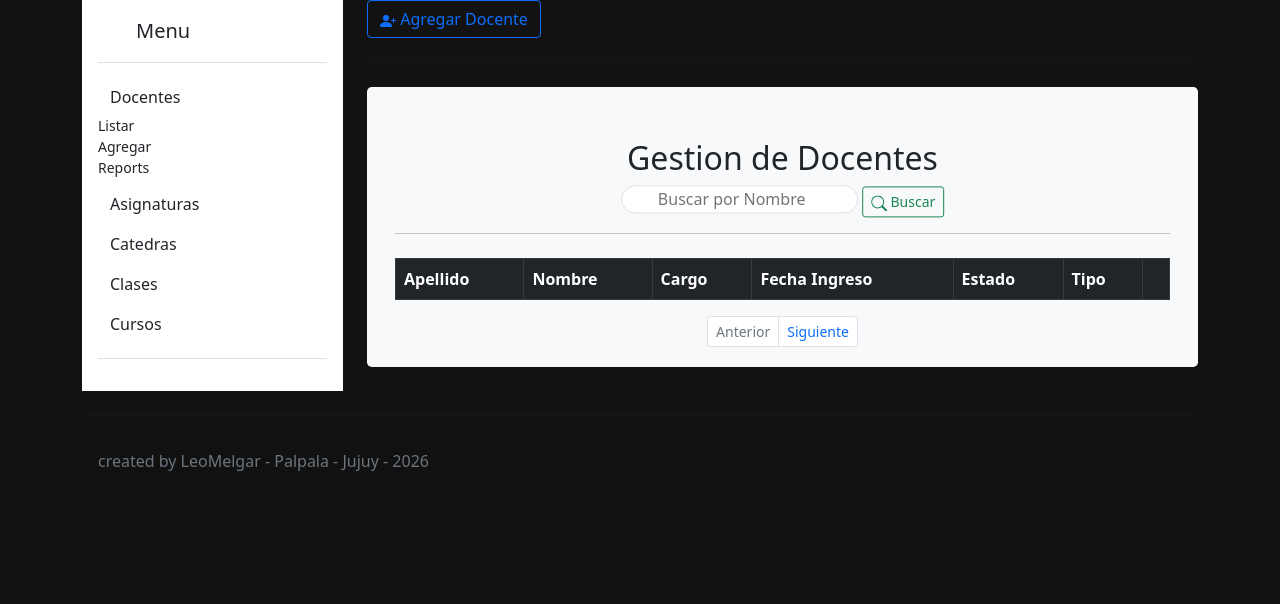
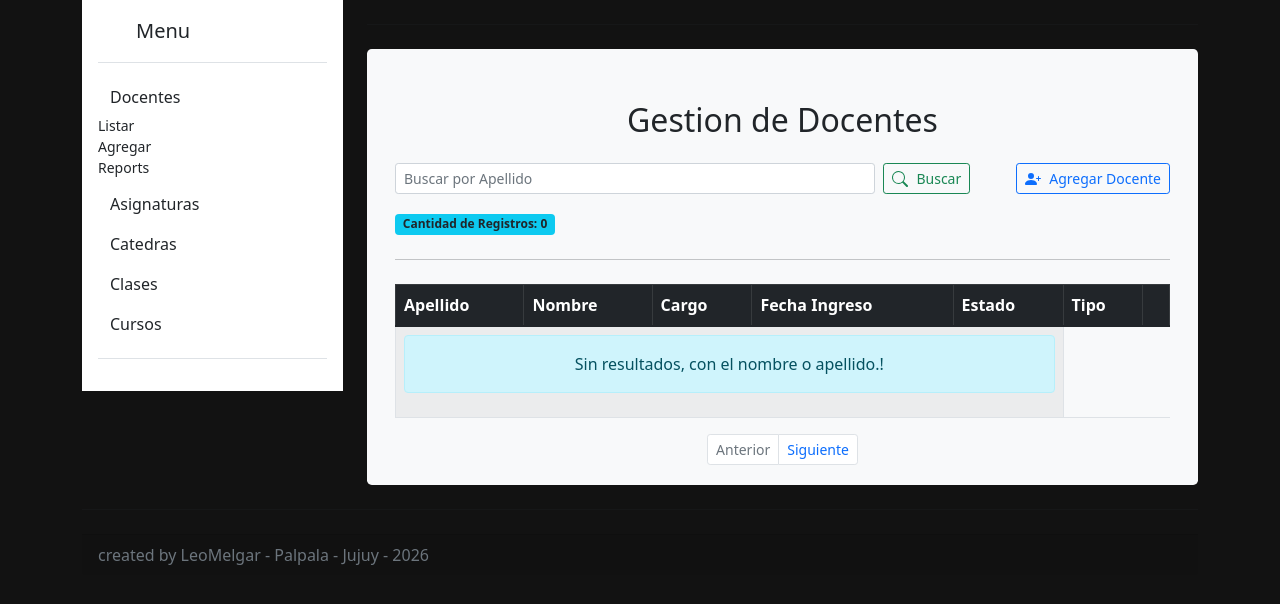
Before and after one commit to leomelgar/siac, a Flask app: page /docentes/home in a window 1280 px wide. Shown: the part 96-700 px from the top of the page. Run offline with Flask 2, Linux system fonts and the light colour scheme; data that the repository does not hold is empty.

Commit message:
se corrigio posicion de botones buscar y agregar

```diff
--- a/routes/docentes.py
+++ b/routes/docentes.py
@@ -7,13 +7,24 @@ docentes = Blueprint("docentes", __name__)
 
 @docentes.route('/docentes/home')
 def home():
-    #docentes = db.session.query(Docente).join(Persona).filter(Persona.id==Docente.id).all()
-    #docentes = Docente.query.join(Persona).filter(Persona.id==Docente.id).all()
-    docentes = Persona.query.filter(Persona.tipo_persona=="docente").all()
-    #docentes = Docente.query.all()
-    colegios = Colegio.query.all()
-    list_docentes = [docente.to_dict() for docente in docentes]
-    return render_template('/docentes/home.html', docentes=list_docentes, colegios=colegios)
+    # 2. Capturamos el parámetro 'tag' de la URL.
+    # Usamos '' como valor por defecto si no se envió nada.
+    tag_busqueda = request.args.get('tag', '').strip()
+    if tag_busqueda:
+        # Buscar por apellido ignorando mayúsculas/minúsculas (ilike)
+        docentes_db = Docente.query.filter(
+            (Docente.apellido.ilike(f'%{tag_busqueda}%'))).all()
+    else:
+        # Si no hay búsqueda (entro por primera vez), traemos todos
+        docentes_db = Docente.query.all()
+    #Convertimos los objetos de la DB a una lista de diccionarios
+    # para que tu {{ docentes | tojson | safe }} en JavaScript funcione correctamente.
+    lista_docentes = [docentes.to_dict() for docentes in docentes_db]
+    cantidad = len(lista_docentes)
+    # 5. Pasamos las variables a tu plantilla HTML
+    return render_template('/docentes/home.html',
+                           docentes=lista_docentes,
+                           cantidad=cantidad)
 
 @docentes.route('/newDocente', methods=['POST'])
 def new_docente():
@@ -58,30 +69,15 @@ def new_docente():
         flash('Docente añadido correctamente!')
         return redirect(url_for('docentes.home'))
 
-@docentes.route('/searchDocente', methods=['POST'])
-def searchDocente():
-    if request.method == 'POST':
-        tag = request.form.get('tag')
-        if not tag:
-            flash('Por favor, ingrese un apellido para buscar.', 'warning')
-            return redirect(url_for('docentes.home'))
-
-        # Realizamos la búsqueda usando LIKE para permitir coincidencias parciales
-        docentes = Persona.query.filter(Persona.tipo_persona=="docente", Persona.apellido.ilike(f'%{tag}%')).all()
-        list_docentes = [docente.to_dict() for docente in docentes]
-        if not docentes:
-            flash(f'No se encontraron docentes con el apellido "{tag}".', 'info')
-
-        colegios = Colegio.query.all()
-        return render_template('/docentes/home.html', docentes=list_docentes, colegios=colegios)
-    else:
-        flash('Método de solicitud no permitido.', 'danger')
-        return redirect(url_for('docentes.home'))
+def calcular_edad(fecha_nacimiento):
+    hoy = datetime.today()
+    return hoy.year - fecha_nacimiento.year - ((hoy.month, hoy.day) < (fecha_nacimiento.month, fecha_nacimiento.day))
 
 @docentes.route('/docentes/view/<id>', methods=['GET'])
 def view(id):
     docente = Docente.query.get(id)
-    return render_template('/docentes/view.html', docente=docente)
+    edad = calcular_edad(docente.fecha_nacimiento)
+    return render_template('/docentes/view.html', docente=docente, edad=edad)
 
 @docentes.route("/docentes/updateDocente/<id>", methods=['POST', 'GET'])
 def updateDocente(id):
--- a/templates/docentes/home.html
+++ b/templates/docentes/home.html
@@ -14,12 +14,6 @@
   <div class="col-md-9">
        <!-- MESSAGE -->
        {% include 'partials/_message.html' %}
-       <button type="button" class="btn btn-outline-primary" data-bs-toggle="modal" data-bs-target="#agregarDocente">
-        <svg xmlns="http://www.w3.org/2000/svg" width="16" height="16" fill="currentColor" class="bi bi-person-plus-fill" viewBox="0 0 16 16">
-          <path d="M1 14s-1 0-1-1 1-4 6-4 6 3 6 4-1 1-1 1zm5-6a3 3 0 1 0 0-6 3 3 0 0 0 0 6"/>
-          <path fill-rule="evenodd" d="M13.5 5a.5.5 0 0 1 .5.5V7h1.5a.5.5 0 0 1 0 1H14v1.5a.5.5 0 0 1-1 0V8h-1.5a.5.5 0 0 1 0-1H13V5.5a.5.5 0 0 1 .5-.5"/>
-        </svg> Agregar Docente
-       </button>
        <!-- Modal -->
            <div class="modal fade" id="agregarDocente" tabindex="-1" aria-labelledby="exampleModalLabel" aria-hidden="true">
              <div class="modal-dialog modal-dialog-scrollable">
@@ -42,17 +36,33 @@
   <div class="container bg-light p-1 rounded-3">
     <div class="container mt-5">
     <h2 class="mb-4 text-center">Gestion de Docentes</h2>
-    <form action="/searchDocente" method="POST" class="row g-3 position-relative" role="search">
-      <div class="col-auto position-absolute top-0 start-50 translate-middle">
-        <input class="border rounded-pill text-center" type="search" name="tag" placeholder="Buscar por Nombre" aria-label="Search">
-        <button class="btn btn-outline-success btn-sm" type="submit">
-          <svg xmlns="http://www.w3.org/2000/svg" width="16" height="16" fill="currentColor" class="bi bi-search" viewBox="0 0 16 16">
-            <path d="M11.742 10.344a6.5 6.5 0 1 0-1.397 1.398h-.001q.044.06.098.115l3.85 3.85a1 1 0 0 0 1.415-1.414l-3.85-3.85a1 1 0 0 0-.115-.1zM12 6.5a5.5 5.5 0 1 1-11 0 5.5 5.5 0 0 1 11 0"/>
-          </svg> Buscar
-        </button>
+    <div class="row align-items-center mb-3">
+      <!-- Buscador (Ocupa 9 columnas en desktop) -->
+      <div class="col-md-9 mb-3 mb-md-0">
+        <form action="{{ url_for('docentes.home') }}" method="GET" class="d-flex w-100" role="search">
+          <!-- Se agregó form-control-sm para achicar el input -->
+          <input class="form-control form-control-sm me-2" type="search" name="tag" placeholder="Buscar por Apellido" aria-label="Search">
+          <!-- Se agregó btn-sm, d-flex, align-items-center y gap-2 -->
+          <button class="btn btn-outline-success btn-sm d-flex align-items-center gap-2" type="submit">
+            <svg xmlns="http://www.w3.org/2000/svg" width="16" height="16" fill="currentColor" class="bi bi-search" viewBox="0 0 16 16">
+              <path d="M11.742 10.344a6.5 6.5 0 1 0-1.397 1.398h-.001q.044.06.098.115l3.85 3.85a1 1 0 0 0 1.415-1.414l-3.85-3.85a1 1 0 0 0-.115-.1zM12 6.5a5.5 5.5 0 1 1-11 0 5.5 5.5 0 0 1 11 0"/>
+            </svg>
+            Buscar
+          </button>
+        </form>
       </div>
-    </form>
-    <br>
+      <!-- Botón Agregar (Ocupa 3 columnas en desktop, alineado a la derecha) -->
+      <div class="col-md-3 d-flex justify-content-md-end">
+        <!-- Se agregó btn-sm, d-flex, align-items-center y gap-2 -->
+         <button type="button" class="btn btn-outline-primary btn-sm d-flex align-items-center gap-2" data-bs-toggle="modal" data-bs-target="#agregarDocente">
+        <svg xmlns="http://www.w3.org/2000/svg" width="16" height="16" fill="currentColor" class="bi bi-person-plus-fill" viewBox="0 0 16 16">
+          <path d="M1 14s-1 0-1-1 1-4 6-4 6 3 6 4-1 1-1 1zm5-6a3 3 0 1 0 0-6 3 3 0 0 0 0 6"/>
+          <path fill-rule="evenodd" d="M13.5 5a.5.5 0 0 1 .5.5V7h1.5a.5.5 0 0 1 0 1H14v1.5a.5.5 0 0 1-1 0V8h-1.5a.5.5 0 0 1 0-1H13V5.5a.5.5 0 0 1 .5-.5"/>
+        </svg> Agregar Docente
+       </button>
+      </div>
+    </div>
+    <span class="badge bg-info text-dark">Cantidad de Registros: {{ cantidad }}</span>
     <hr class="my-4">
     <div class="table-responsive">
       <table class="table table-striped table-hover table-bordered">
@@ -92,6 +102,13 @@
     // 3. Función para renderizar la tabla según la página actual
     function displayTable(data, wrapper, rowsPerPage, page) {
         wrapper.innerHTML = ""; // Limpiamos la tabla
+        if (data.length === 0) {
+        wrapper.innerHTML = `<tr><td colspan="5" class="text-center text-muted">
+                            <div class="alert alert-info" role="alert">
+                            Sin resultados, con el nombre o apellido.!</div>
+                            </td></tr>`;
+        return;
+        }
         page--; // Restamos 1 porque los arrays empiezan en índice 0
 
         let start = rowsPerPage * page;
--- a/templates/docentes/updateDocente.html
+++ b/templates/docentes/updateDocente.html
@@ -142,5 +142,5 @@
         </div> <!-- Cierre de row -->
     </div> <!-- Cierre de container -->
   </div>
-
+<script src="https://cdn.jsdelivr.net/npm/bootstrap@5.3.0/dist/js/bootstrap.bundle.min.js"></script>
 {% endblock %}
```
Also changed, not shown: templates/docentes/view.html (+4 -28 lines).
